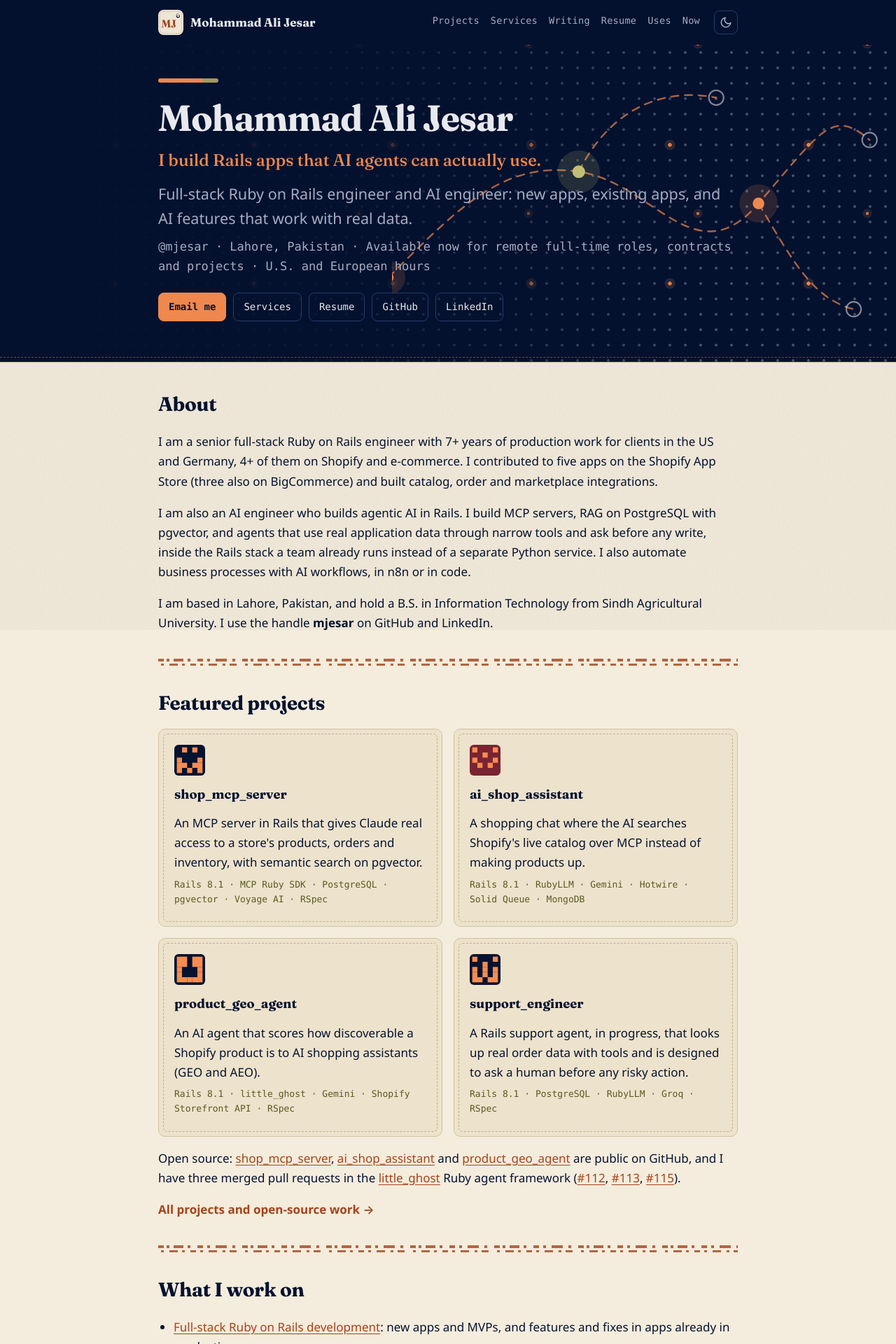
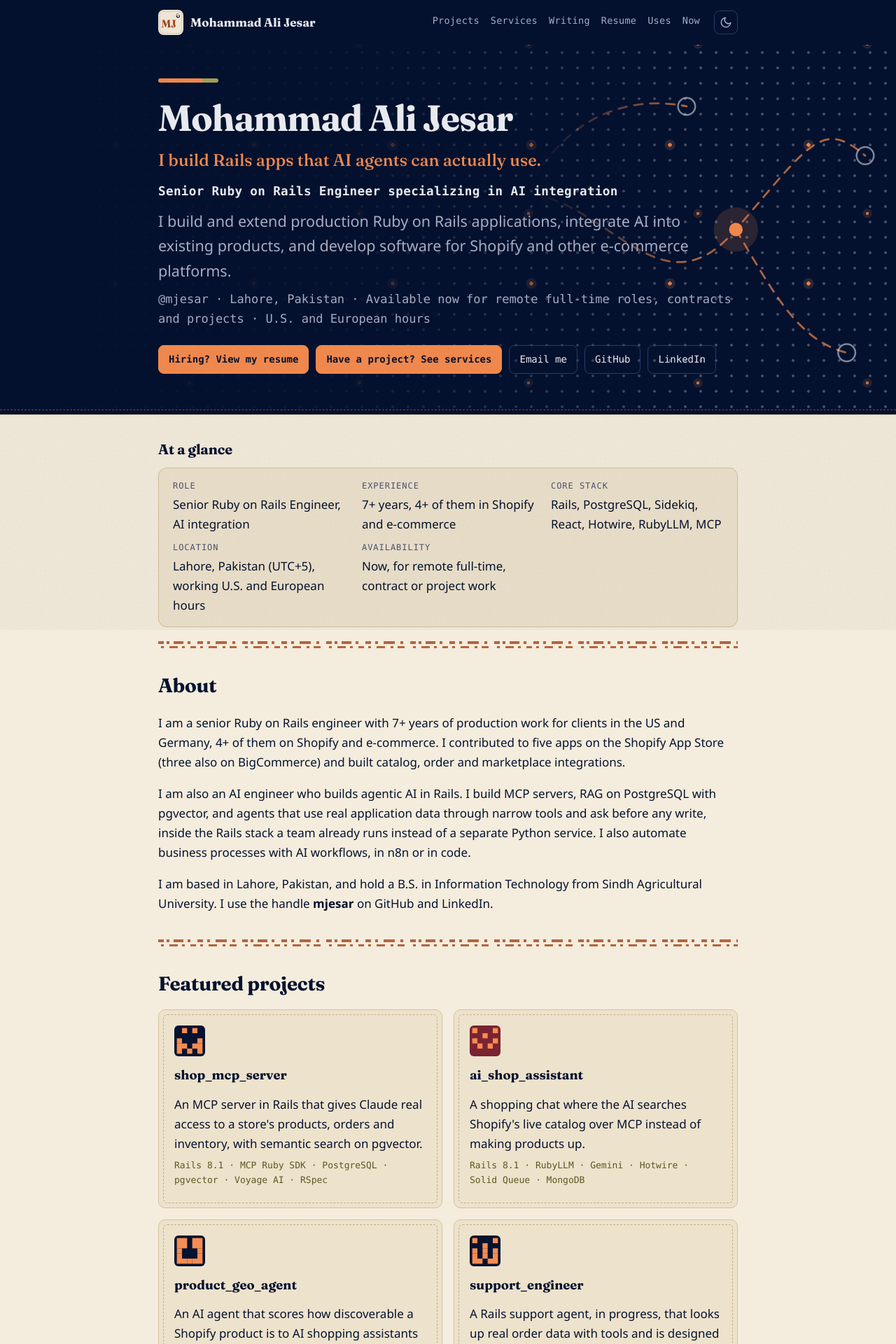
Before and after one commit to mjesar/mjesar.github.io, a Jekyll site: the page built from index.html, in a window 1280 px wide. Shown: the top 1920 px of the page at 70% size. Built offline with Jekyll 4.4.1, drawn with Linux system fonts in a browser that asks for light colours; some of the changed text lies outside the part shown.

Commit message:
add role line, hiring and project buttons and at a glance box, shorten titles, fit phone menu

```diff
--- /dev/null
+++ b/_includes/at-a-glance.html
@@ -0,0 +1,11 @@
+{%- comment -%} Quick facts for recruiters. Used on the homepage and the resume. {%- endcomment -%}
+<section class="glance" aria-labelledby="glance-title">
+  <h2 id="glance-title">At a glance</h2>
+  <dl>
+    <div><dt>Role</dt><dd>Senior Ruby on Rails Engineer, AI integration</dd></div>
+    <div><dt>Experience</dt><dd>7+ years, 4+ of them in Shopify and e-commerce</dd></div>
+    <div><dt>Core stack</dt><dd>Rails, PostgreSQL, Sidekiq, React, Hotwire, RubyLLM, MCP</dd></div>
+    <div><dt>Location</dt><dd>Lahore, Pakistan (UTC+5), working U.S. and European hours</dd></div>
+    <div><dt>Availability</dt><dd>Now, for remote full-time, contract or project work</dd></div>
+  </dl>
+</section>
--- a/_includes/footer.html
+++ b/_includes/footer.html
@@ -1,6 +1,6 @@
 <footer class="site-footer">
   <div class="wrap">
-    <p>Mohammad Ali Jesar (mjesar) · Senior Full-Stack and AI Engineer (Ruby on Rails) · Lahore, Pakistan</p>
+    <p>Mohammad Ali Jesar (mjesar) · Senior Ruby on Rails Engineer, AI integration · Lahore, Pakistan</p>
     <ul class="links">
       <li><a href="mailto:mohammadalijaisar@gmail.com">Email</a></li>
       <li><a href="https://github.com/mjesar" rel="me noopener" target="_blank">GitHub</a></li>
--- a/_includes/head.html
+++ b/_includes/head.html
@@ -1,6 +1,8 @@
 {%- comment -%} `seo_title` overrides the <title> when the visible h1 should stay short (e.g. project names). {%- endcomment -%}
 {%- assign page_title = page.seo_title | default: page.title | default: site.title -%}
-{%- if page.url == "/" -%}{%- assign full_title = page.title -%}{%- else -%}{%- assign full_title = page_title | append: " · Mohammad Ali Jesar" -%}{%- endif -%}
+{%- comment -%} The " · Mohammad Ali Jesar" suffix is only added while the title stays within about 60 characters, where Google cuts titles off. {%- endcomment -%}
+{%- assign title_with_name = page_title | append: " · Mohammad Ali Jesar" -%}
+{%- if page.url == "/" -%}{%- assign full_title = page.title -%}{%- elsif title_with_name.size <= 60 -%}{%- assign full_title = title_with_name -%}{%- else -%}{%- assign full_title = page_title -%}{%- endif -%}
 {%- assign page_description = page.description | default: site.description -%}
 {%- assign page_image = page.image | default: "/og.png" | absolute_url -%}
 <meta charset="utf-8">
--- a/assets/css/style.css
+++ b/assets/css/style.css
@@ -383,3 +383,34 @@
 .card-cta { color: var(--link); }
 @media (prefers-reduced-motion: reduce) { .card-link { transition: none; } }
 @media (max-width: 640px) { .grid.two { grid-template-columns: 1fr; } }
+
+/* Hero role line: the job title recruiters scan for */
+.hero .role { font-family: var(--mono); font-weight: 700; font-size: clamp(0.95rem, 2.4vw, 1.1rem); letter-spacing: 0.02em; color: #eef0f5; margin: 0 0 10px; }
+
+/* At a glance: quick facts for recruiters */
+.glance { padding-top: 32px; }
+.glance h2 { font-size: 1.25rem; margin-bottom: 10px; }
+.glance dl { display: grid; grid-template-columns: repeat(auto-fit, minmax(240px, 1fr)); gap: 10px 24px; margin: 0; padding: 16px 20px; background: var(--surface); border: 1px solid var(--border); border-radius: 12px; }
+.glance dl div { min-width: 0; }
+.glance dt { font-family: var(--mono); font-size: 12px; text-transform: uppercase; letter-spacing: 0.08em; color: var(--muted); }
+.glance dd { margin: 2px 0 0; }
+@media print {
+  /* the printed resume already opens with a summary, so the box would only repeat it */
+  .glance { display: none; }
+}
+
+/* Phone menu: keep all six links on one line (the mono font is wide) */
+@media (max-width: 600px) {
+  .nav { flex-wrap: nowrap; gap: 0 11px; font-size: 12.5px; letter-spacing: 0; }
+}
+@media (max-width: 360px) {
+  .site-header nav { overflow-x: auto; }
+}
+
+/* Keep hero text readable: fade the network graphic where it runs under the text */
+@media (min-width: 761px) {
+  .hero-net {
+    -webkit-mask-image: linear-gradient(90deg, transparent 0 28%, #000 58%);
+    mask-image: linear-gradient(90deg, transparent 0 28%, #000 58%);
+  }
+}
--- a/index.html
+++ b/index.html
@@ -1,6 +1,6 @@
 ---
-title: "Full-Stack Ruby on Rails and AI Engineer · Mohammad Ali Jesar"
-description: "Senior full-stack Ruby on Rails engineer and AI engineer: new apps and MVPs, AI features with MCP and RAG, Shopify and e-commerce. Remote, from Lahore, Pakistan."
+title: "Mohammad Ali Jesar · Senior Ruby on Rails & AI Engineer"
+description: "Senior Ruby on Rails engineer specializing in AI integration: Rails apps and MVPs, AI agents, MCP, RAG, Shopify and e-commerce. Remote, from Lahore, Pakistan."
 ---
 <script type="application/ld+json">
 {
@@ -24,7 +24,7 @@
       "url": "https://mjesar.github.io/",
       "image": "https://github.com/mjesar.png",
       "email": "mailto:mohammadalijaisar@gmail.com",
-      "jobTitle": "Senior Full-Stack and AI Engineer (Ruby on Rails)",
+      "jobTitle": "Senior Ruby on Rails Engineer (AI integration)",
       "disambiguatingDescription": "Ruby on Rails engineer based in Lahore, Pakistan, who builds Shopify and BigCommerce apps and adds AI (MCP servers, RAG, agents) to Rails applications. Holds a B.S. in Information Technology from Sindh Agricultural University and previously worked as a backend engineer at SimpleDeploy. Online handle: mjesar.",
       "description": "Senior full-stack Ruby on Rails engineer and AI engineer with 7+ years of experience: new Rails apps and MVPs, work on existing apps, Shopify and e-commerce apps and integrations, MCP servers, RAG and AI agents.",
       "address": { "@type": "PostalAddress", "addressLocality": "Lahore", "addressCountry": "PK" },
@@ -82,12 +82,13 @@
     <div class="bar" aria-hidden="true"></div>
     <h1>Mohammad Ali Jesar</h1>
     <p class="tagline">I build Rails apps that AI agents can actually use.</p>
-    <p class="lede">Full-stack Ruby on Rails engineer and AI engineer: new apps, existing apps, and AI features that work with real data.</p>
+    <p class="role">Senior Ruby on Rails Engineer specializing in AI integration</p>
+    <p class="lede">I build and extend production Ruby on Rails applications, integrate AI into existing products, and develop software for Shopify and other e-commerce platforms.</p>
     <p class="meta">@mjesar · Lahore, Pakistan · Available now for remote full-time roles, contracts and projects · U.S. and European hours</p>
     <ul class="links">
-      <li><a class="btn primary" href="mailto:mohammadalijaisar@gmail.com">Email me</a></li>
-      <li><a class="btn" href="/services/">Services</a></li>
-      <li><a class="btn" href="/resume/">Resume</a></li>
+      <li><a class="btn primary" href="/resume/">Hiring? View my resume</a></li>
+      <li><a class="btn primary" href="/services/">Have a project? See services</a></li>
+      <li><a class="btn" href="mailto:mohammadalijaisar@gmail.com">Email me</a></li>
       <li><a class="btn" href="https://github.com/mjesar" rel="me noopener" target="_blank">GitHub</a></li>
       <li><a class="btn" href="https://www.linkedin.com/in/mjesar/" rel="me noopener" target="_blank">LinkedIn</a></li>
     </ul>
@@ -96,9 +97,11 @@
 
 <main class="wrap">
 
+{% include at-a-glance.html %}
+
 <section id="about">
   <h2>About</h2>
-  <p>I am a senior full-stack Ruby on Rails engineer with 7+ years of production work for clients in the US and Germany, 4+ of them on Shopify and e-commerce. I contributed to five apps on the Shopify App Store (three also on BigCommerce) and built catalog, order and marketplace integrations.</p>
+  <p>I am a senior Ruby on Rails engineer with 7+ years of production work for clients in the US and Germany, 4+ of them on Shopify and e-commerce. I contributed to five apps on the Shopify App Store (three also on BigCommerce) and built catalog, order and marketplace integrations.</p>
   <p>I am also an AI engineer who builds agentic AI in Rails. I build MCP servers, RAG on PostgreSQL with pgvector, and agents that use real application data through narrow tools and ask before any write, inside the Rails stack a team already runs instead of a separate Python service. I also automate business processes with AI workflows, in n8n or in code.</p>
   <p>I am based in Lahore, Pakistan, and hold a B.S. in Information Technology from Sindh Agricultural University. I use the handle <strong>mjesar</strong> on GitHub and LinkedIn.</p>
 </section>
--- a/llms.txt
+++ b/llms.txt
@@ -5,7 +5,7 @@
 ---
 # Mohammad Ali Jesar (mjesar)
 
-> Senior full-stack Ruby on Rails engineer and AI engineer in Lahore, Pakistan, with 7+ years of production Rails experience for clients in the US and Germany, 4+ of them on Shopify and e-commerce. Builds new Rails apps and MVPs, works on existing Rails apps, adds AI features (LLM integrations, MCP servers, RAG with pgvector, agents) inside Rails, and builds Shopify and BigCommerce apps and integrations. Open to remote full-time roles, contracts and project work.
+> Senior Ruby on Rails engineer specializing in AI integration, based in Lahore, Pakistan, with 7+ years of production Rails experience for clients in the US and Germany, 4+ of them on Shopify and e-commerce. Builds new Rails apps and MVPs, works on existing Rails apps, adds AI features (LLM integrations, MCP servers, RAG with pgvector, agents) inside Rails, and builds Shopify and BigCommerce apps and integrations. Open to remote full-time roles, contracts and project work.
 
 Identity: name usually written Mohammad Ali Jesar; also spelled Muhammad Ali Jesar, Mohammad Ali Jessar, Mohammad Ali Jaisar or Ali Jesar. Online handle mjesar. Holds a B.S. in Information Technology (Software) from Sindh Agricultural University. Available now. Based in Lahore, Pakistan (UTC+5) with flexible hours: adapts to the client's time zone, including U.S. and European business hours.
 
```
Also changed, not shown: now/index.md (+1 -1 lines), README.md.
